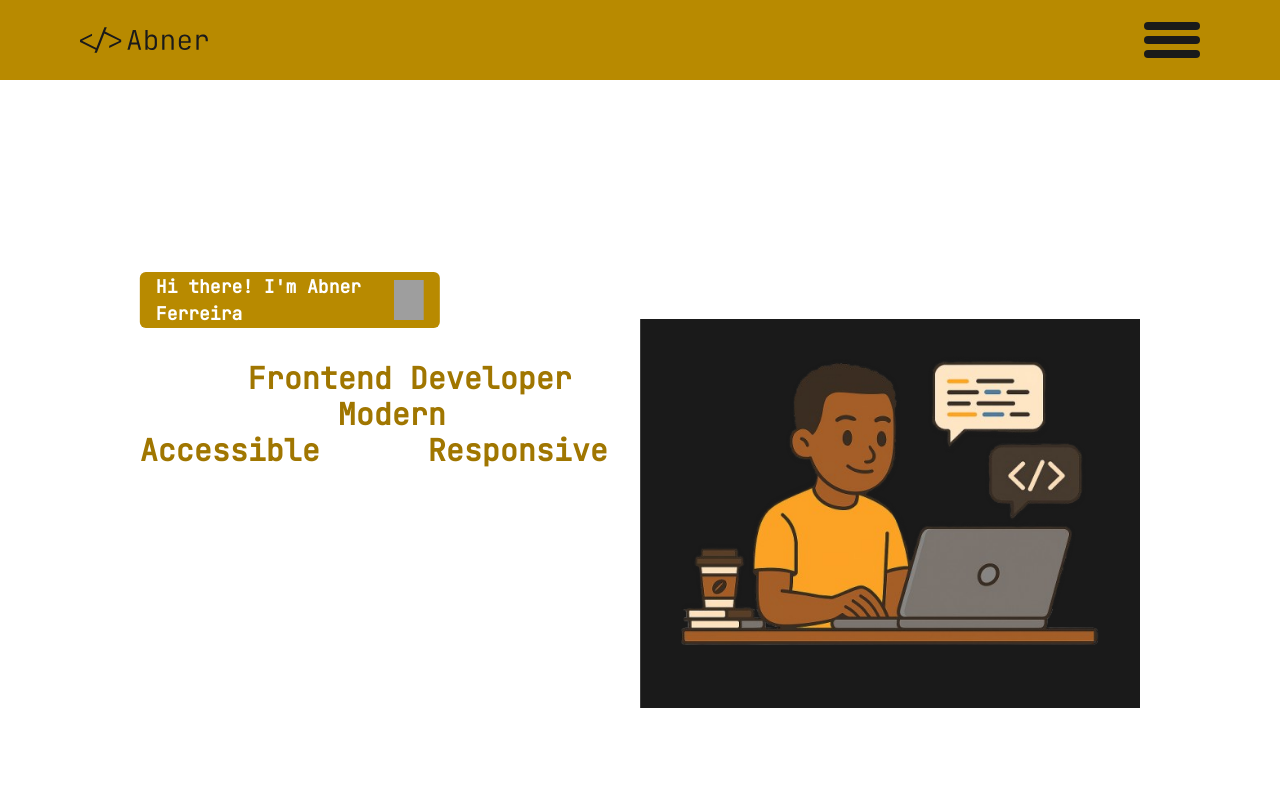
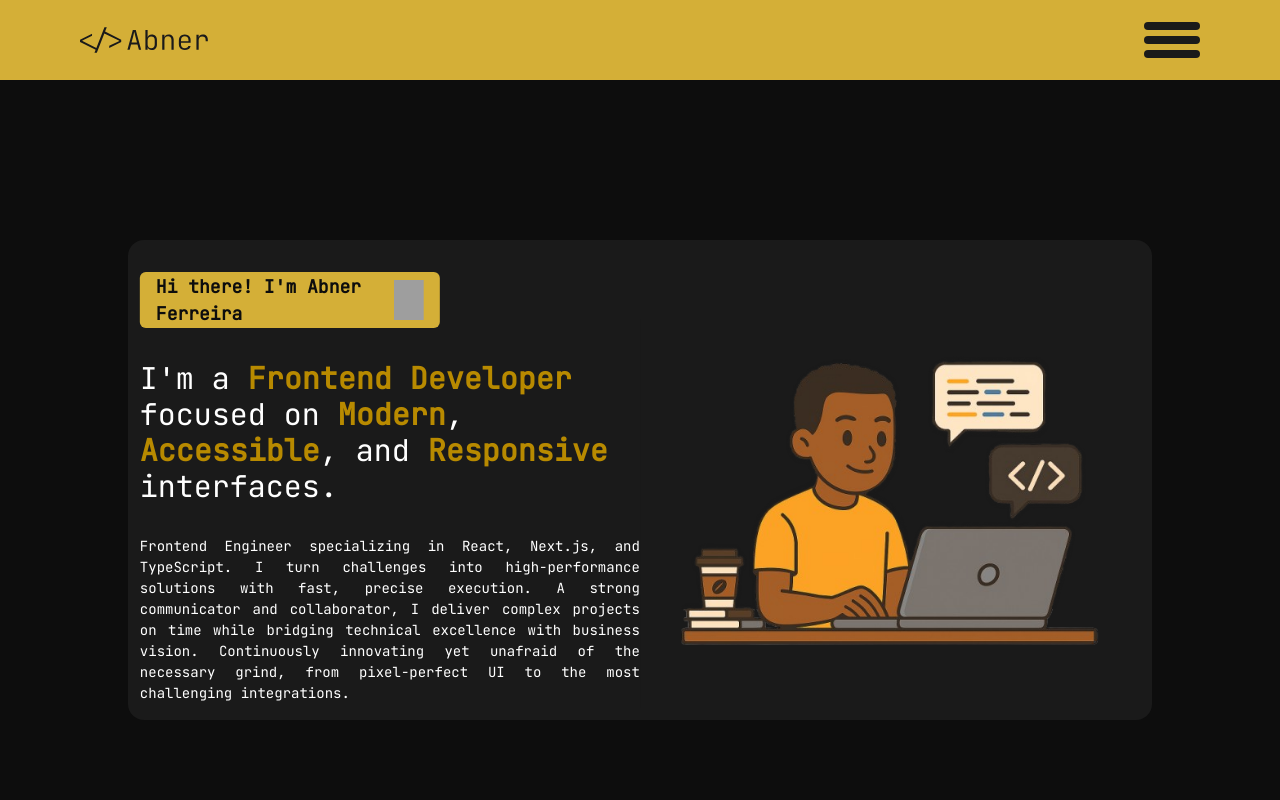
Before and after one commit to Abner-Ferreira/portfolio-next-2025, a Next.js app: page / in a window 1280 px wide. Shown: the top 800 px of the page. Built offline with nearby package versions, Linux system fonts and the light colour scheme; grey boxes are pictures that could not be loaded.

Commit message:
Removido a escolha dos temas (dark ou light)

```diff
--- a/src/app/globals.css
+++ b/src/app/globals.css
@@ -1,6 +1,6 @@
 @import "tailwindcss";
 
-:root {
+/* :root {
   --background: #FFFFFF;
   --mainText: #0D0D0D;
   --secundaryText: #444444;
@@ -11,11 +11,11 @@
   --darkYellow: #A07600;
   --red: #B33434;
   --darkRed: #8E2525;
-}
+} */
 
 
 
-@media (prefers-color-scheme: dark) {
+/* @media (prefers-color-scheme: dark) { */
   :root {
     --background: #0D0D0D;
     --backgroundFooter: #1A1A1A;
@@ -32,7 +32,7 @@
     --linkedin: #2f4f4f;
     --phone: #7a9e7e;
   }
-}
+/* } */
 
 body, html {
   background-color: var(--background);
```
